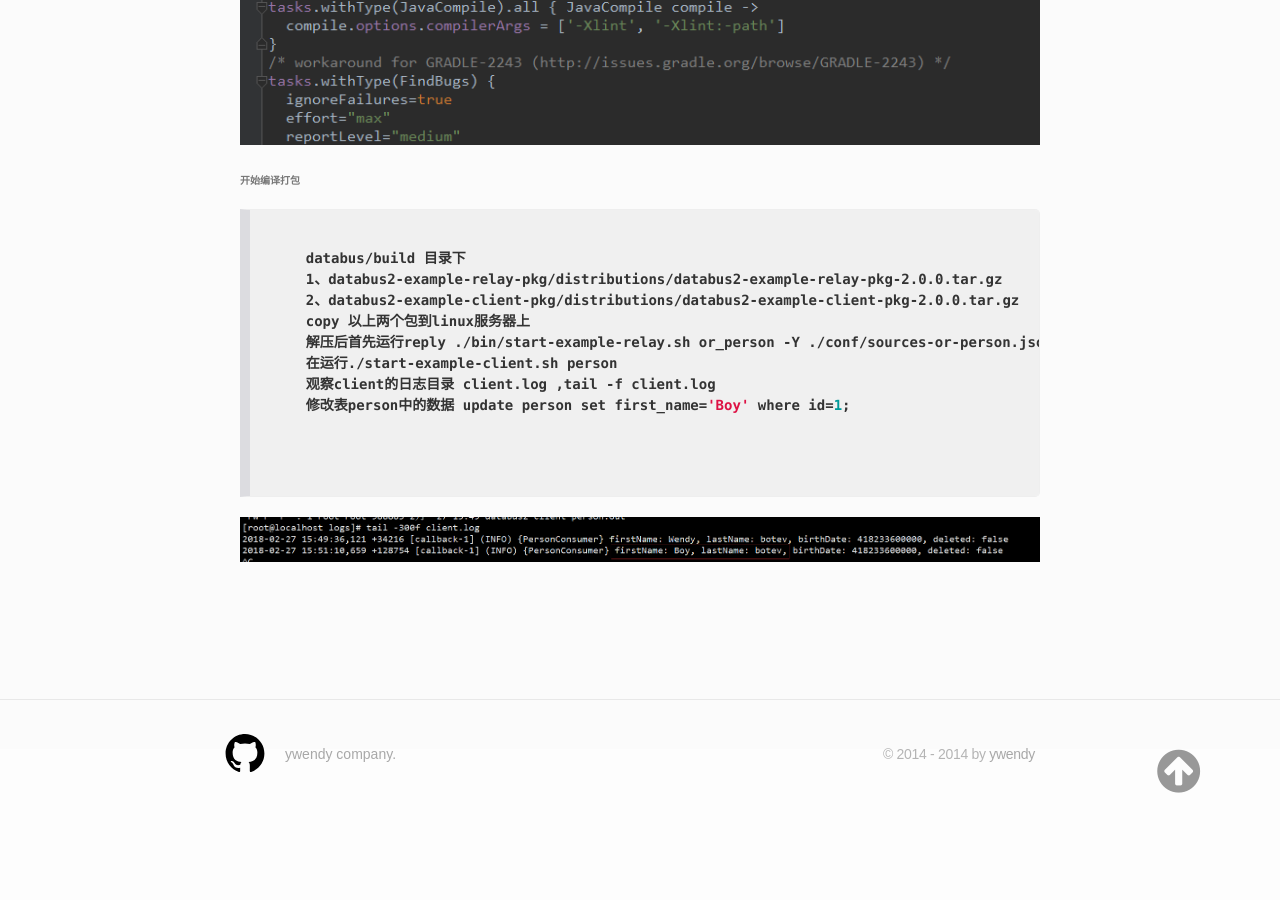
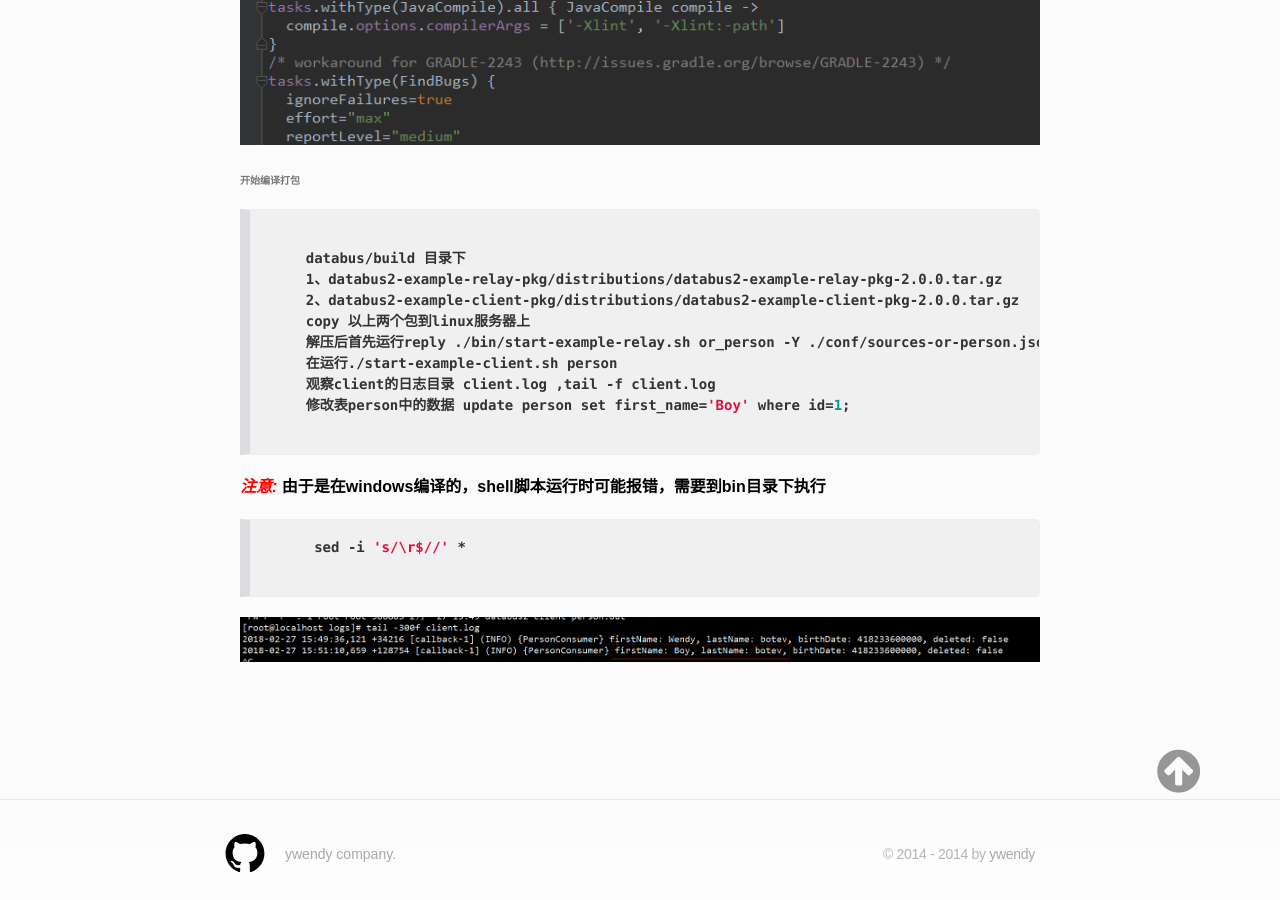
Before and after one commit to ywendy/ywendy.github.io, a Jekyll site: the page built from _posts/2018-02-27-databus(1).md, in a window 1280 px wide and 900 px high, scrolled down 5687 px. Built offline with Jekyll 4.4.1, drawn with Linux system fonts in a browser that asks for light colours; nearby versions of some CDN libraries; Markdown is read by kramdown in place of the engine named in the settings; comment, search, counter and statistics services are not loaded; before the commit the page ends 6487 px from its top, so only the background shows below that.

Commit message:
databus-windows

````diff
--- a/_posts/2018-02-27-databus(1).md
+++ b/_posts/2018-02-27-databus(1).md
@@ -190,8 +190,15 @@ tags:  databus
     观察client的日志目录 client.log ,tail -f client.log
     修改表person中的数据 update person set first_name='Boy' where id=1;
 
+```
 
+***<font color="red">注意:</font>*** 由于是在windows编译的，shell脚本运行时可能报错，需要到bin目录下执行
+
+```bash
+     sed -i 's/\r$//' *
 
 ```
 
+
+
 ![](https://ywendy.github.io/img/databus/databus-04.png)
````
